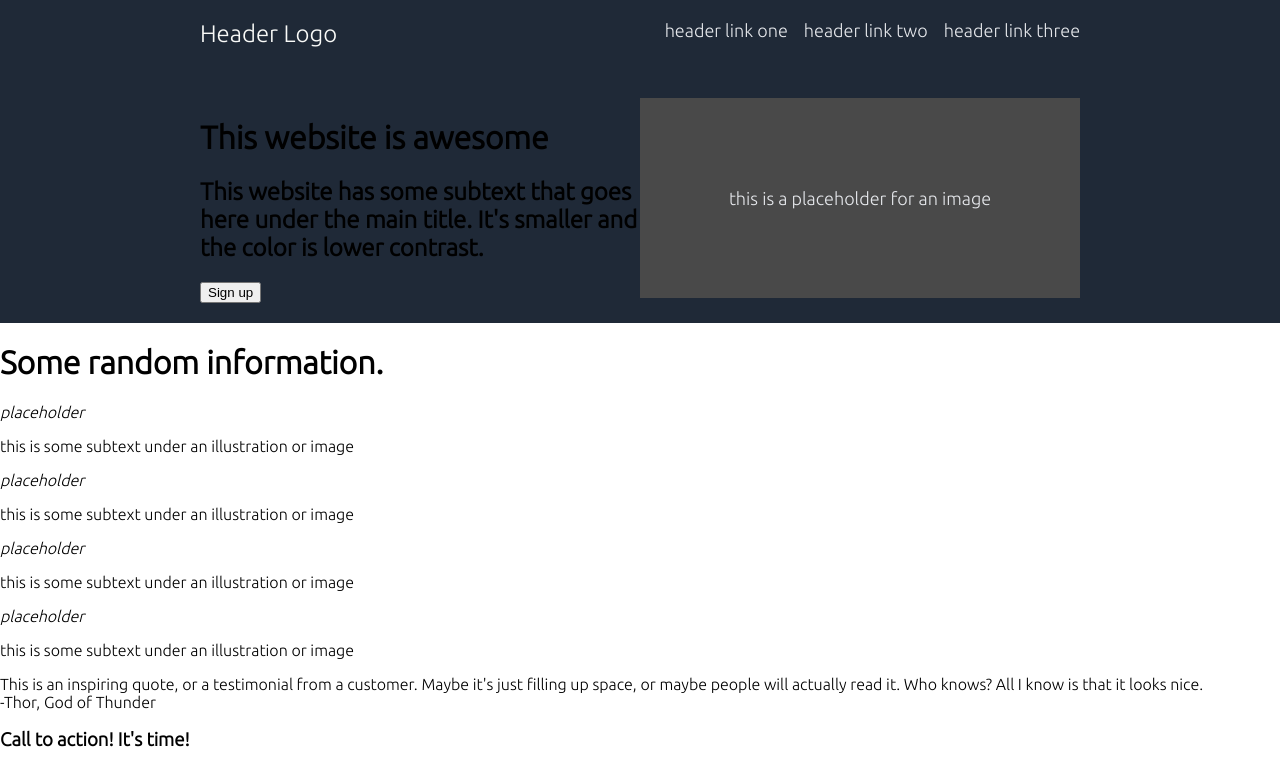
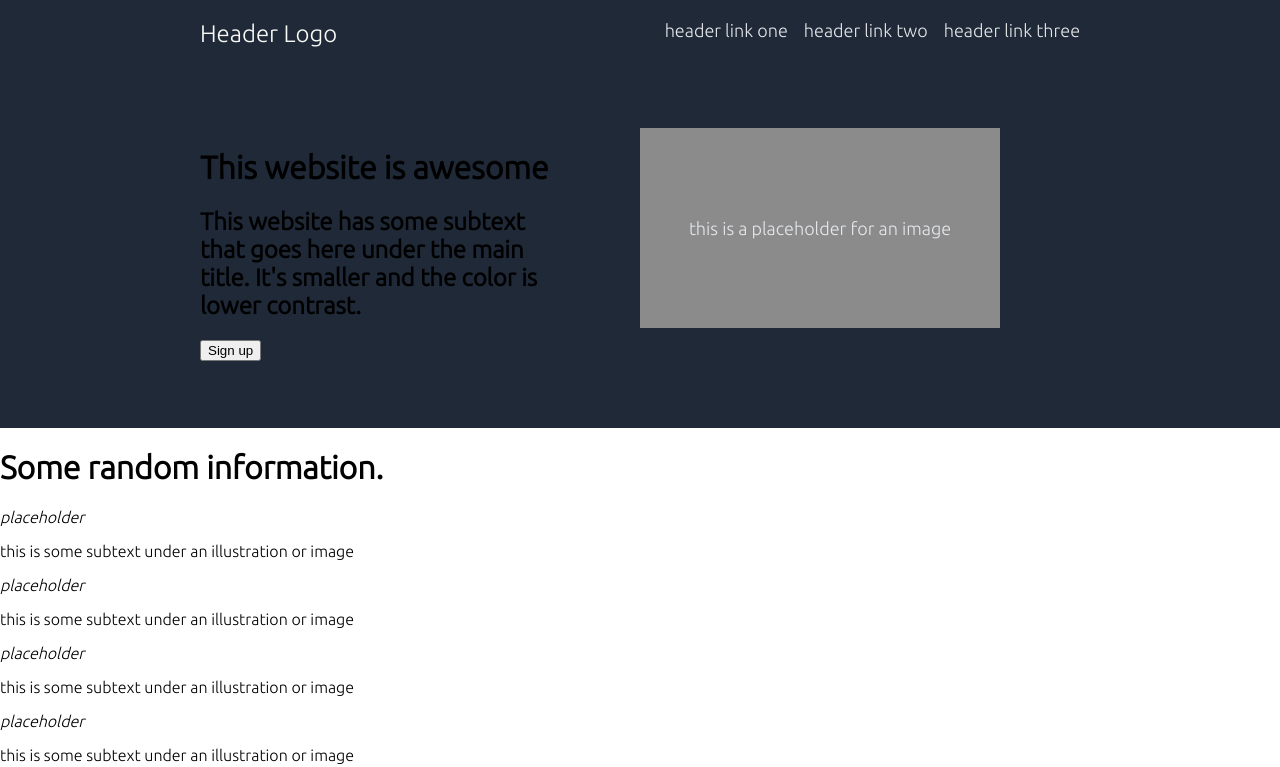
Before and after one commit to danielabadgamero/landing-page, a plain HTML site: page index.html in a window 1280 px wide. Shown: the top 767 px of the page. Drawn offline with Linux system fonts and the light colour scheme.

Commit message:
Adjusted width of body and styled placeholder image in style.css

```diff
--- a/style.css
+++ b/style.css
@@ -1,7 +1,7 @@
 body {
     display: flex;
     flex-direction: column;
-    width: 100vw;
+
     margin: 0;
     height: 100vh;
     justify-content: space-between;
@@ -13,7 +13,7 @@ header {
     display: flex;
     flex-direction: column;
     justify-content: space-between;
-    gap: 50px;
+    gap: 80px;
     padding: 20px 200px;
 }
 
@@ -62,8 +62,10 @@ a {
     color: #e5e7eb;
     height: 200px;
     width: 300px;
-    background-color: #494949;
+    background-color: #8b8b8b;
     display: flex;
     align-items: center;
     justify-content: center;
+    margin: 80px;
+    margin-top: 0;
 }
```
